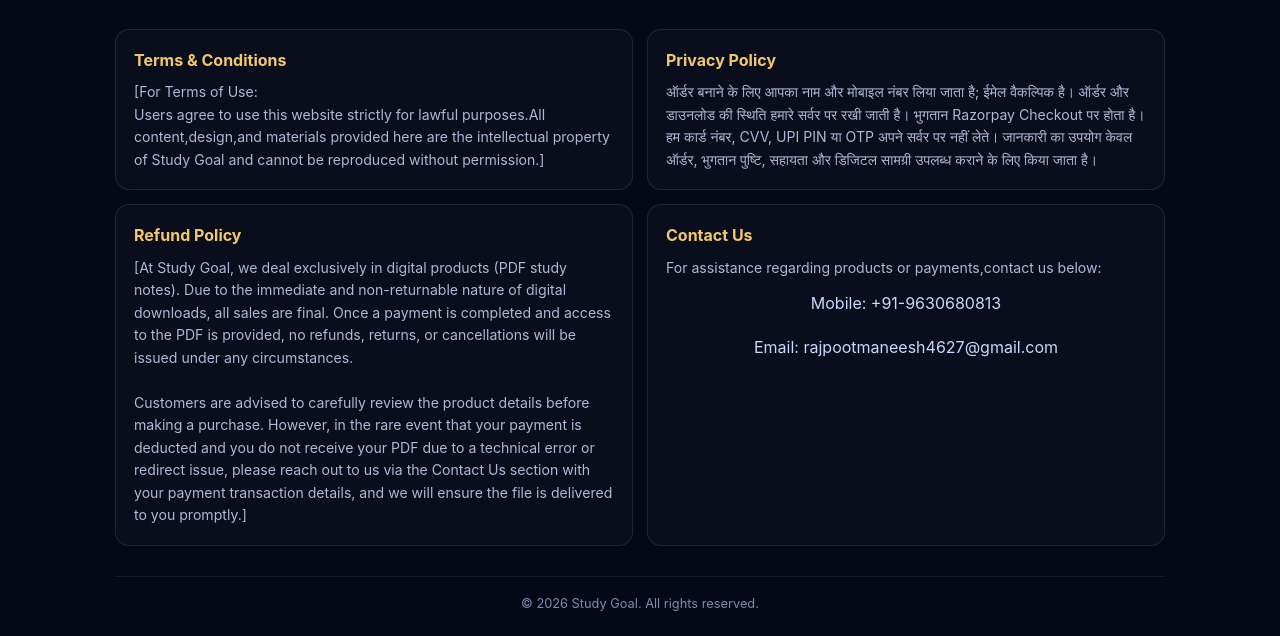
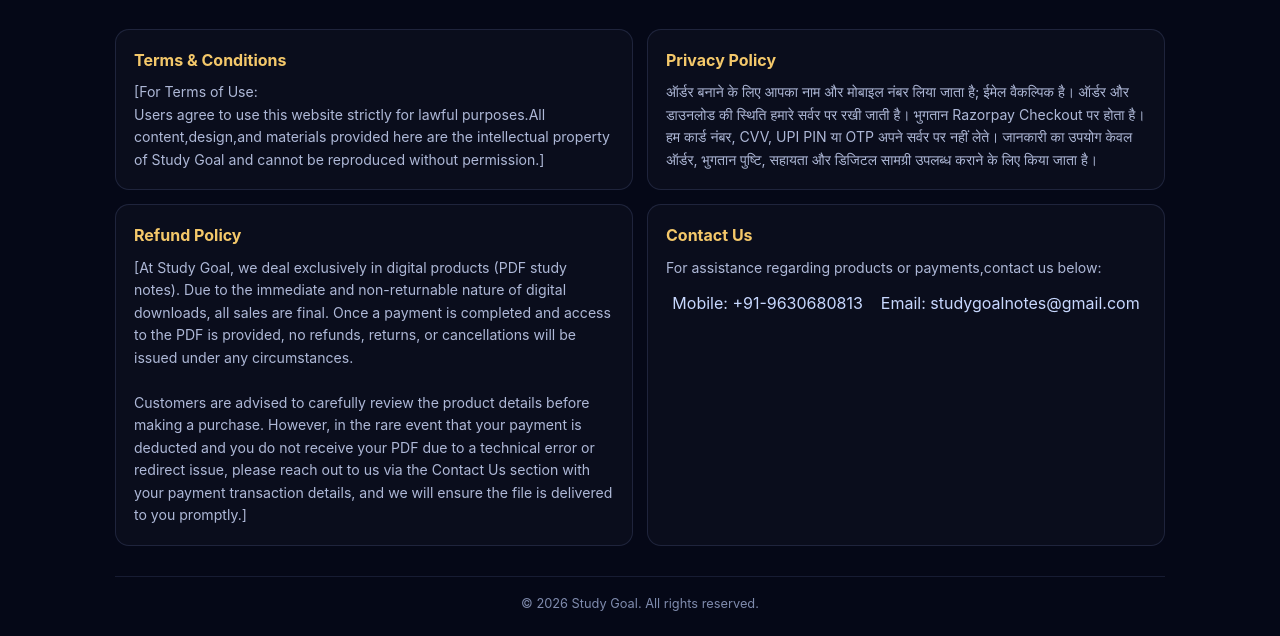
Before and after one commit to kmrga/Study-Goal, a plain HTML site: page index.html in a window 1280 px wide. Shown: the part 1445-2081 px from the top of the page. Drawn offline with Linux system fonts and the light colour scheme.

Commit message:
Update contact email in index.html

```diff
--- a/index.html
+++ b/index.html
@@ -230,7 +230,7 @@ Customers are advised to carefully review the product details before making a pu
           <div class="contact-links">
             <!-- Apna mobile number aur email neeche bharein -->
             <a href="tel:+919630680813">Mobile: +91-9630680813</a>
-            <a href="mailto:rajpootmaneesh4627@gmail.com">Email: rajpootmaneesh4627@gmail.com</a>
+            <a href="studygoalnotes@gmail.com">Email: studygoalnotes@gmail.com</a>
           </div>
         </section>
       </div>
```
